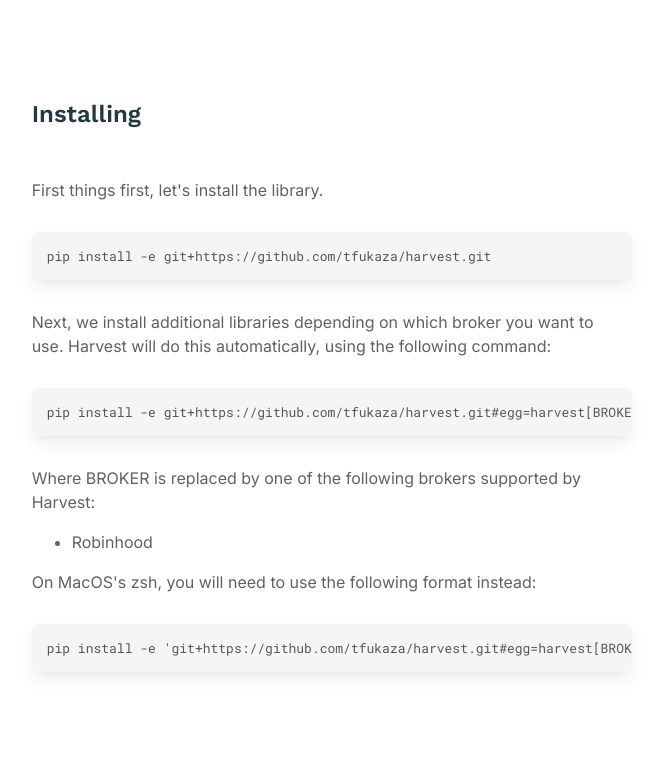
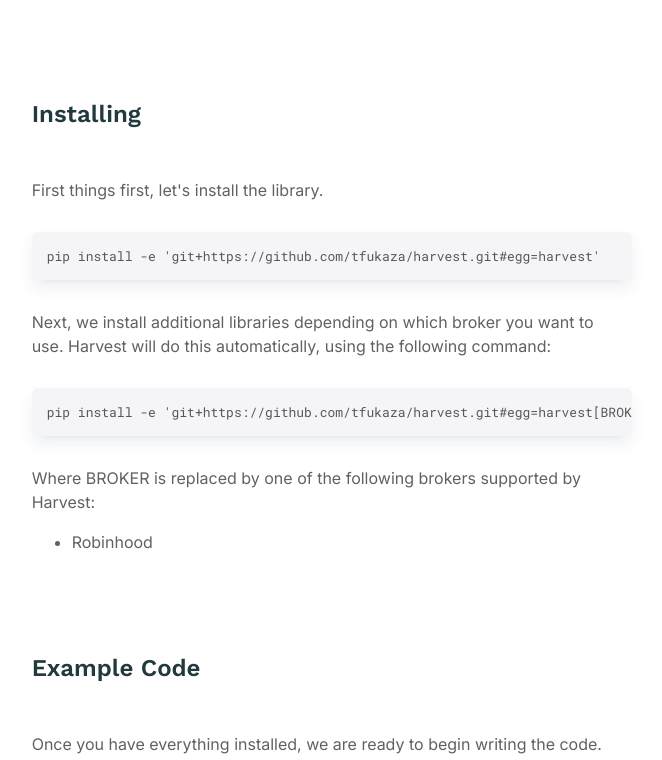
Before and after one commit to tfukaza/harvest, a Next.js app in the folder website/: page /tutorial/starter in a window 1280 px wide. Shown: the part 571-1331 px from the top of the page, without its empty margins (280-942 px from the left). Built offline with nearby package versions, Linux system fonts and the light colour scheme.

Commit message:
Fixed #71

```diff
--- a/website/pages/tutorial/starter.js
+++ b/website/pages/tutorial/starter.js
@@ -33,7 +33,7 @@
                 <h2>Installing</h2>
                 <p>First things first, let&#39;s install the library. </p>
 
-                <CodeBlock lang="bash" value="pip install -e git+https://github.com/tfukaza/harvest.git">
+                <CodeBlock lang="bash" value="pip install -e 'git+https://github.com/tfukaza/harvest.git#egg=harvest'">
                 </CodeBlock>
 
                 <p>Next, we install additional libraries depending on which
@@ -41,7 +41,7 @@
                     using the following command:
                 </p>
 
-                <CodeBlock lang="bash" value="pip install -e git+https://github.com/tfukaza/harvest.git#egg=harvest[BROKER]">
+                <CodeBlock lang="bash" value="pip install -e 'git+https://github.com/tfukaza/harvest.git#egg=harvest[BROKER]'">
                 </CodeBlock>
 
                 <p>
@@ -50,12 +50,6 @@
                 <ul>
                     <li>Robinhood</li>
                 </ul>
-                <p>
-                On MacOS&#39;s zsh, you will need to use the following format instead:
-                </p>
-
-                <CodeBlock lang="bash" value="pip install -e 'git+https://github.com/tfukaza/harvest.git#egg=harvest[BROKER]'">
-                </CodeBlock>
 
                 <h2>Example Code</h2>
                 <p>
```
